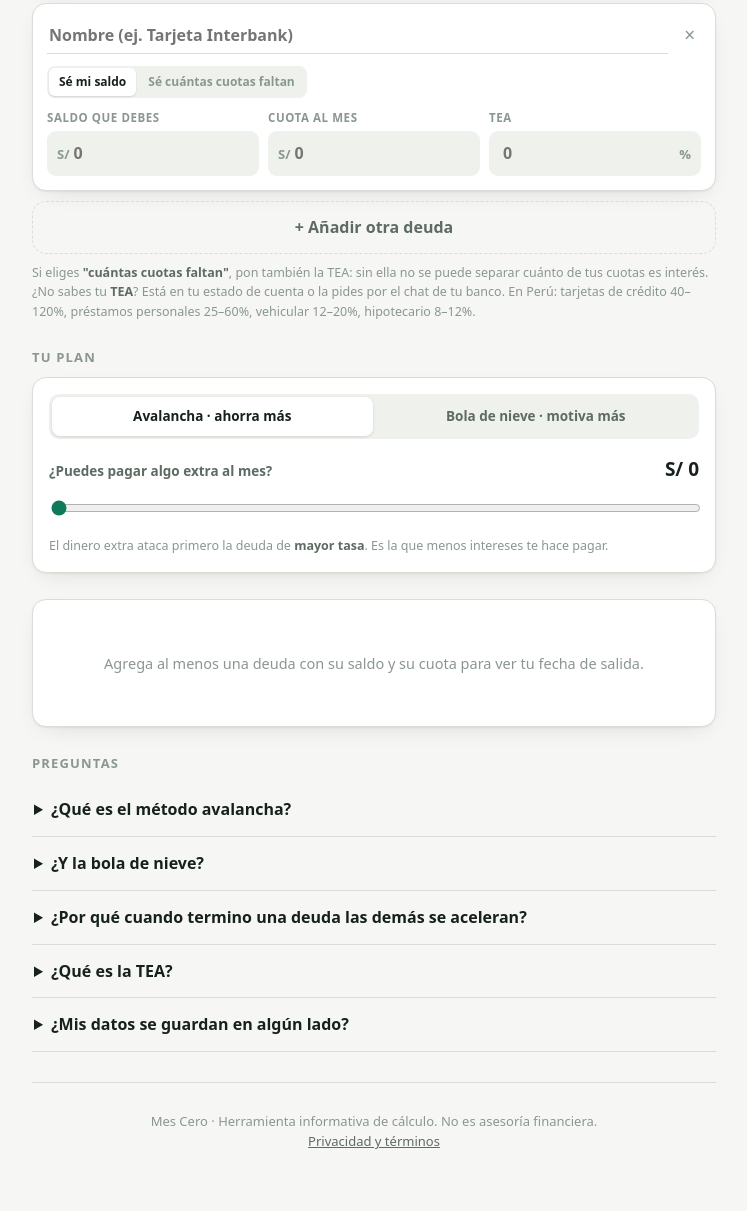
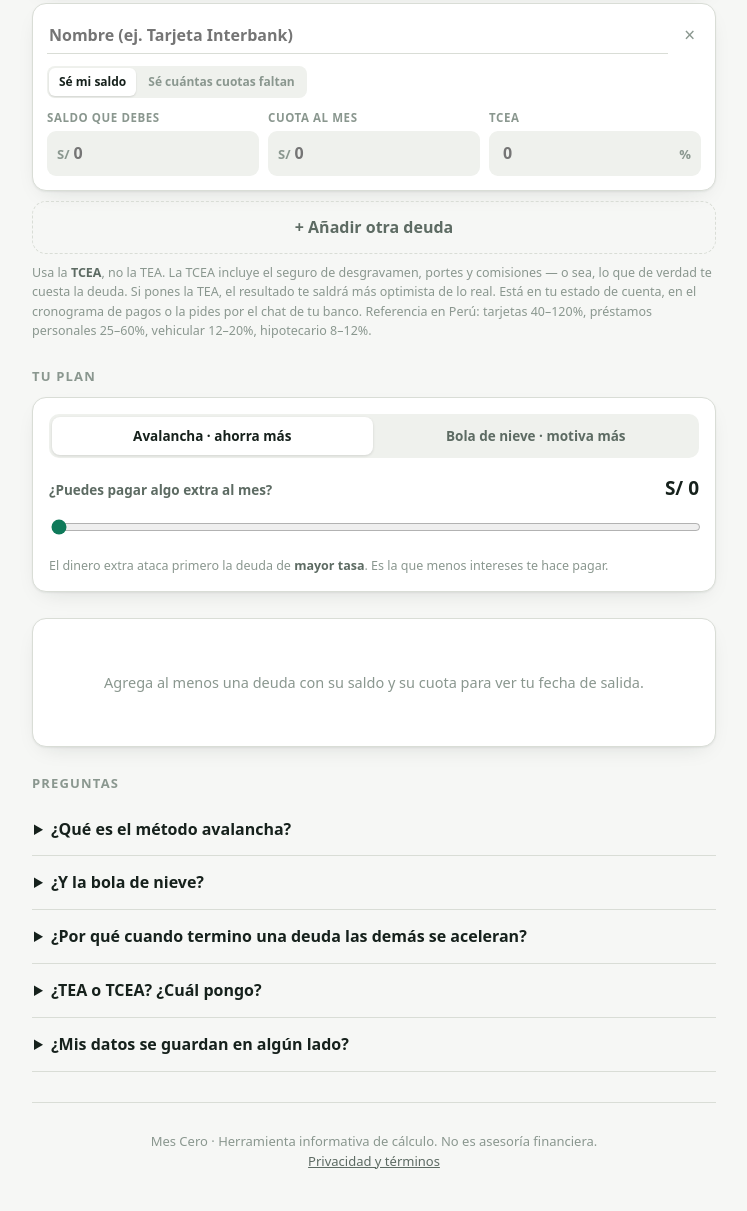
Before and after one commit to mesceroapp-tech/mescero, a plain HTML site: page docs/index.html in a window 1280 px wide. Shown: the part 531-1742 px from the top of the page, without its empty margins (266-1013 px from the left). Drawn offline with Linux system fonts and the light colour scheme.

Commit message:
El campo de tasa pide TCEA, no TEA
La persona ingresa su cuota COMPLETA, con seguro de desgravamen, portes y
comisiones adentro. Si a esa cuota se le aplica solo la TEA, el modelo
supone que todo ese dinero va a interés y capital, y adelanta la fecha de
salida. La TCEA es justamente la tasa que cuadra lo prestado con todo lo
que se termina pagando, así que es la que corresponde acá.

```diff
--- a/docs/index.html
+++ b/docs/index.html
@@ -214,7 +214,7 @@ footer{padding:28px 0 40px;color:var(--faint);font-size:13px;text-align:center;b
   <div class="sec-title">Tus deudas</div>
   <div id="list"></div>
   <button class="add" id="add">+ Añadir otra deuda</button>
-  <div class="hint">Si eliges <b>"cuántas cuotas faltan"</b>, pon también la TEA: sin ella no se puede separar cuánto de tus cuotas es interés. ¿No sabes tu <b>TEA</b>? Está en tu estado de cuenta o la pides por el chat de tu banco. En Perú: tarjetas de crédito 40–120%, préstamos personales 25–60%, vehicular 12–20%, hipotecario 8–12%.</div>
+  <div class="hint">Usa la <b>TCEA</b>, no la TEA. La TCEA incluye el seguro de desgravamen, portes y comisiones — o sea, lo que de verdad te cuesta la deuda. Si pones la TEA, el resultado te saldrá más optimista de lo real. Está en tu estado de cuenta, en el cronograma de pagos o la pides por el chat de tu banco. Referencia en Perú: tarjetas 40–120%, préstamos personales 25–60%, vehicular 12–20%, hipotecario 8–12%.</div>
 </section>
 
 <section>
@@ -269,7 +269,7 @@ footer{padding:28px 0 40px;color:var(--faint);font-size:13px;text-align:center;b
   <details><summary>¿Qué es el método avalancha?</summary><p>Pagas el mínimo de todas tus deudas y todo el dinero extra se lo echas a la deuda con la <b>tasa de interés más alta</b>. Es el método que menos intereses te hace pagar en total. Matemáticamente siempre gana.</p></details>
   <details><summary>¿Y la bola de nieve?</summary><p>Igual, pero el dinero extra va a la deuda con el <b>saldo más pequeño</b>, para eliminarla rápido. Pagas un poco más de interés, pero ves deudas desaparecer antes y eso hace que mucha gente no abandone el plan. Si ya abandonaste otras veces, usa esta.</p></details>
   <details><summary>¿Por qué cuando termino una deuda las demás se aceleran?</summary><p>Porque la cuota que ya no pagas no te la gastas: se suma automáticamente a la siguiente deuda. Por eso se llama bola de nieve. Cada deuda que cae hace que la siguiente caiga más rápido.</p></details>
-  <details><summary>¿Qué es la TEA?</summary><p>Tasa Efectiva Anual: lo que realmente te cuesta la deuda en un año, ya con todo incluido. Es el número que debes comparar entre bancos. Si tu TEA es 100%, cada S/1,000 que debes te cuestan S/1,000 de interés al año.</p></details>
+  <details><summary>¿TEA o TCEA? ¿Cuál pongo?</summary><p>Pon la <b>TCEA</b>. La <b>TEA</b> es solo el interés; la <b>TCEA</b> suma además el seguro de desgravamen, los portes y las comisiones. Como acá ingresas tu cuota completa —lo que realmente te sale del bolsillo— la tasa también tiene que ser la completa. Si usas la TEA, la calculadora te dirá que sales antes de lo que en realidad vas a salir.</p></details>
   <details><summary>¿Mis datos se guardan en algún lado?</summary><p>No. Todo el cálculo ocurre dentro de tu navegador. No hay servidor, no hay cuenta, no hay base de datos. Puedes apagar el internet después de cargar la página y sigue funcionando.</p></details>
 </section>
 
@@ -380,7 +380,7 @@ function render(){
           ? campo(x,'ncuotas','Cuotas que faltan','','')
           : campo(x,'saldo','Saldo que debes',CUR.sym,''))+
         campo(x,'cuota','Cuota al mes',CUR.sym,'')+
-        campo(x,'tea','TEA','','%')+
+        campo(x,'tea','TCEA','','%')+
       '</div>'+
       '<div class="rowflag" id="flag'+x.id+'">⚠️ Tu cuota no alcanza a cubrir ni el interés de este mes. Con esta cuota esta deuda <b>nunca se termina</b> y crece. Hay que subir la cuota o renegociarla.</div>';
     list.appendChild(el);
```
